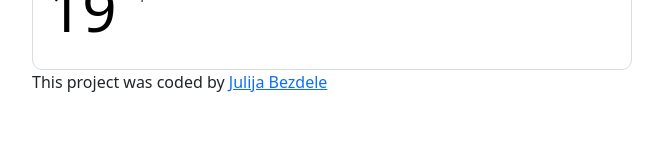
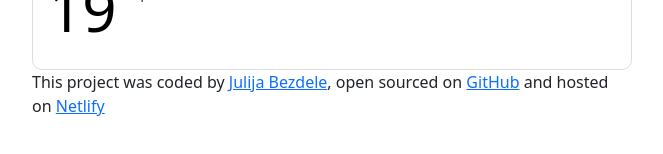
Before and after one commit to Volnistaja/weatherapp-react-homework, a React (Create React App) app: page / in a window 1280 px wide. Shown: the part 516-670 px from the top of the page, without its empty margins (308-971 px from the left). Built offline with nearby package versions, Linux system fonts and the light colour scheme.

Commit message:
Updated p info

```diff
--- a/src/App.js
+++ b/src/App.js
@@ -14,6 +14,18 @@ function App() {
         >
           Julija Bezdele
         </a>
+        , open sourced on{" "}
+        <a
+          href="https://github.com/Volnistaja/weatherapp-react-homework"
+          target="blank"
+          rel="noreferrer"
+        >
+          GitHub
+        </a>{" "}
+        and hosted on{" "}
+        <a href="https://master--enchanting-shortbread-06277a.netlify.app/">
+          Netlify
+        </a>{" "}
       </p>
     </div>
   );
```
